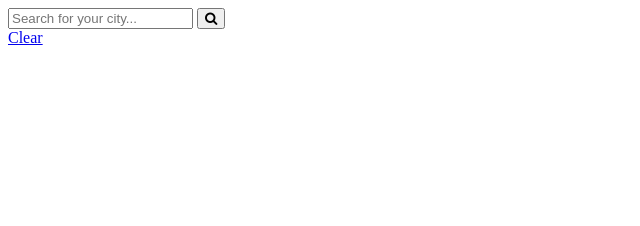
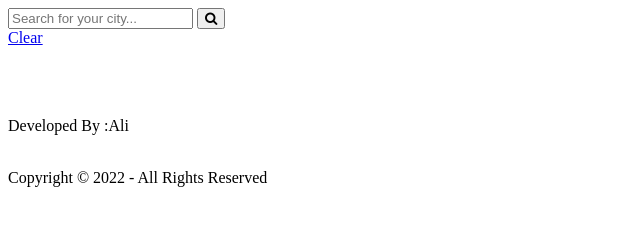
Before and after one commit to AliMukhtar99/Weather-App-project, a plain HTML site: page index.html in a window 1280 px wide. Shown: the whole page, without its empty margins (0-640 px from the left). Drawn offline with Linux system fonts and the light colour scheme.

Commit message:
creating footer section

```diff
--- a/index.html
+++ b/index.html
@@ -44,5 +44,16 @@
         </div>
       </div>
     </main>
+  </div>
+  <!-- footer section -->
+  <footer class="footer">
+    <div class="foot1">
+      <br>
+      <p>Developed By :Ali</p>
+      </br>
+    </div>
+
+    Copyright &copy; 2022 - All Rights Reserved
+  </footer>
   </body>
 </html>
```
